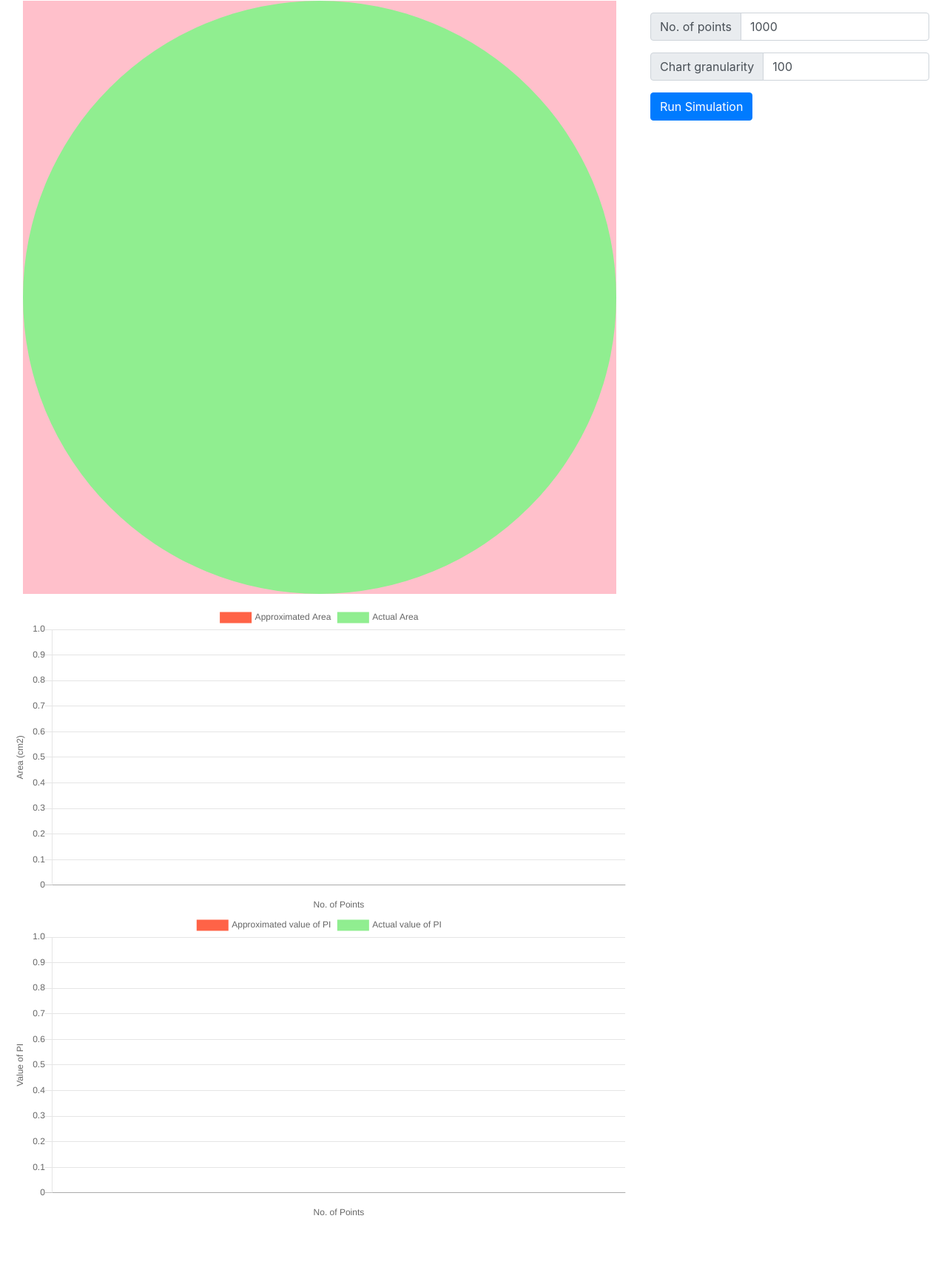
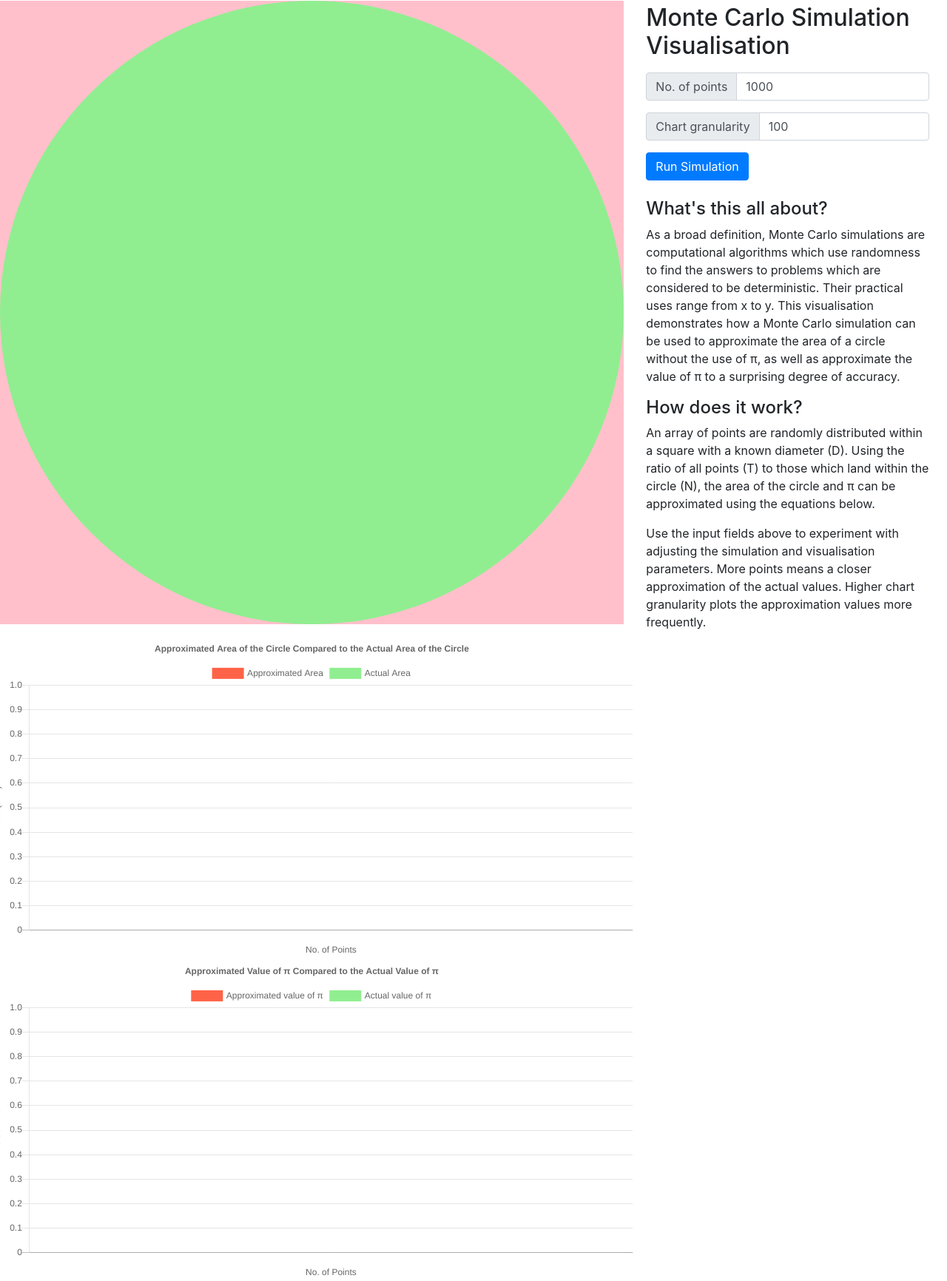
Before and after one commit to alexjhill/sphere_calc, a plain HTML site: page index.html in a window 1280 px wide. Shown: the part 15-1747 px from the top of the page at 74% size. Before the commit the page ends 1682 px from the top, so only its background shows below. Drawn offline with nearby package versions, Linux system fonts and the light colour scheme.

Commit message:
added copy

```diff
--- a/app.js
+++ b/app.js
@@ -53,6 +53,10 @@ function loadAreaChart() {
                         labelString: 'No. of Points'
                     }
                 }]
+            },
+            title: {
+                display: true,
+                text: 'Approximated Area of the Circle Compared to the Actual Area of the Circle'
             }
         }
     });
@@ -67,12 +71,12 @@ function loadPiChart() {
         // The data for our dataset
         data: {
             datasets: [{
-                label: 'Approximated value of PI',
+                label: 'Approximated value of π',
                 backgroundColor: 'tomato',
                 fill: false,
                 borderColor: 'tomato'
             }, {
-                label: 'Actual value of PI',
+                label: 'Actual value of π',
                 backgroundColor: 'lightgreen',
                 fill: false,
                 borderColor: 'lightgreen'
@@ -83,7 +87,7 @@ function loadPiChart() {
                 yAxes: [{
                     scaleLabel: {
                         display: true,
-                        labelString: 'Value of PI'
+                        labelString: 'Value of π'
                     }
                 }],
                 xAxes: [{
@@ -92,6 +96,10 @@ function loadPiChart() {
                         labelString: 'No. of Points'
                     }
                 }]
+            },
+            title: {
+                display: true,
+                text: 'Approximated Value of π Compared to the Actual Value of π'
             }
         }
     });
@@ -173,7 +181,7 @@ $( "#run" ).click( async function runSim() {
                 lowestPiDifference = lowestPiDifference.toFixed(10);
                 finalPiDifference = Math.abs(actualPi - approxPi).toFixed(10);
 
-                $("#output-info").html("<h3>Area</h3>Lowest difference: " + lowestAreaDifference + "cm2" + "<br>" + "Final difference: " + finalAreaDifference + "cm2<br><br><h3>PI</h3>Lowest difference: " + lowestPiDifference + "<br>" + "Final difference: " + finalPiDifference);
+                $("#output-info").html("<b>Area</b><br>Lowest difference: " + lowestAreaDifference + "cm2" + "<br>" + "Final difference: " + finalAreaDifference + "cm2<br><b>PI</b><br>Lowest difference: " + lowestPiDifference + "<br>" + "Final difference: " + finalPiDifference);
             }
         },1 * i,i);
     }
--- a/index.html
+++ b/index.html
@@ -24,6 +24,13 @@
             height: 1px;
             background: blue;
         }
+
+        #sidebar {
+            position: -webkit-sticky; /* Safari */
+            position: sticky;
+            top: 0;
+            padding: 20px 0;
+        }
     </style>
     <link rel="stylesheet" href="https://cdnjs.cloudflare.com/ajax/libs/Chart.js/2.9.3/Chart.css">
     <link rel="stylesheet" href="https://stackpath.bootstrapcdn.com/bootstrap/4.4.1/css/bootstrap.min.css" integrity="sha384-Vkoo8x4CGsO3+Hhxv8T/Q5PaXtkKtu6ug5TOeNV6gBiFeWPGFN9MuhOf23Q9Ifjh" crossorigin="anonymous">
@@ -31,8 +38,8 @@
 <body>
 
 
-    <div class="row m-3">
-        <div class="col-md-8">
+    <div class="row">
+        <div class="col-md-8 mt-3">
             <div id="square" class="mb-3">
                 <div id="circle">
                 </div>
@@ -43,7 +50,8 @@
             </div>
         </div>
         <div class="col-md-4">
-            <div class="position-fixed m-3 mr-4">
+            <div id="sidebar" class="mr-4">
+                <h2 class="mb-3">Monte Carlo Simulation Visualisation</h2>
                 <div class="input-group mb-3">
                     <div class="input-group-prepend">
                         <span class="input-group-text" id="number-of-points-label">No. of points</span>
@@ -57,8 +65,16 @@
                     <input type="number" id="chart-granularity" value="100" class="form-control" aria-label="Number of points" aria-describedby="inputGroup-chart-granularity">
                 </div>
                 <button id="run" class="btn btn-primary pull-right">Run Simulation</button>
-                <div>
-                    <p class="mt-3" id="output-info"></p>
+                <div class="mt-3" id="output-info"></div>
+                <div id="info">
+                    <h4 class="mt-4">What's this all about?</h4>
+                    <p>As a broad definition, Monte Carlo simulations are computational algorithms which use randomness to find the answers to problems which are considered to be deterministic. Their practical uses range from x to y. This visualisation demonstrates how a Monte Carlo simulation can be used to approximate the area of a circle without the use of &pi;, as well as approximate the value of &pi; to a surprising degree of accuracy.</p>
+
+                    <h4>How does it work?</h4>
+                    <p>An array of points are randomly distributed within a square with a known diameter (D). Using the ratio of all points (T) to those which land within the circle (N), the area of the circle and &pi; can be approximated using the equations below.</p>
+
+                    <p>Use the input fields above to experiment with adjusting the simulation and visualisation parameters. More points means a closer approximation of the actual values. Higher chart granularity plots the approximation values more frequently.</p>
+
                 </div>
             </div>
         </div>
```
